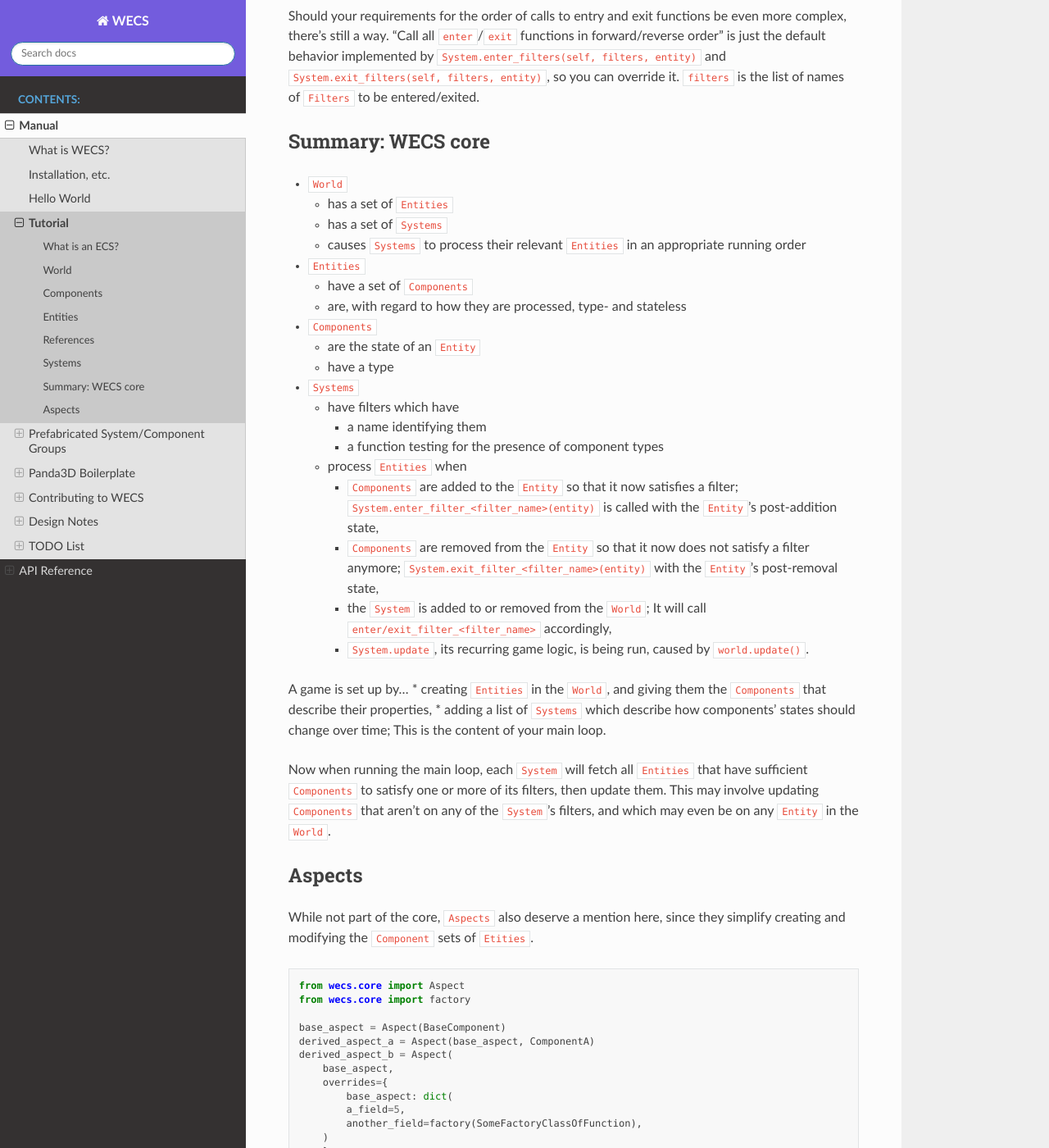
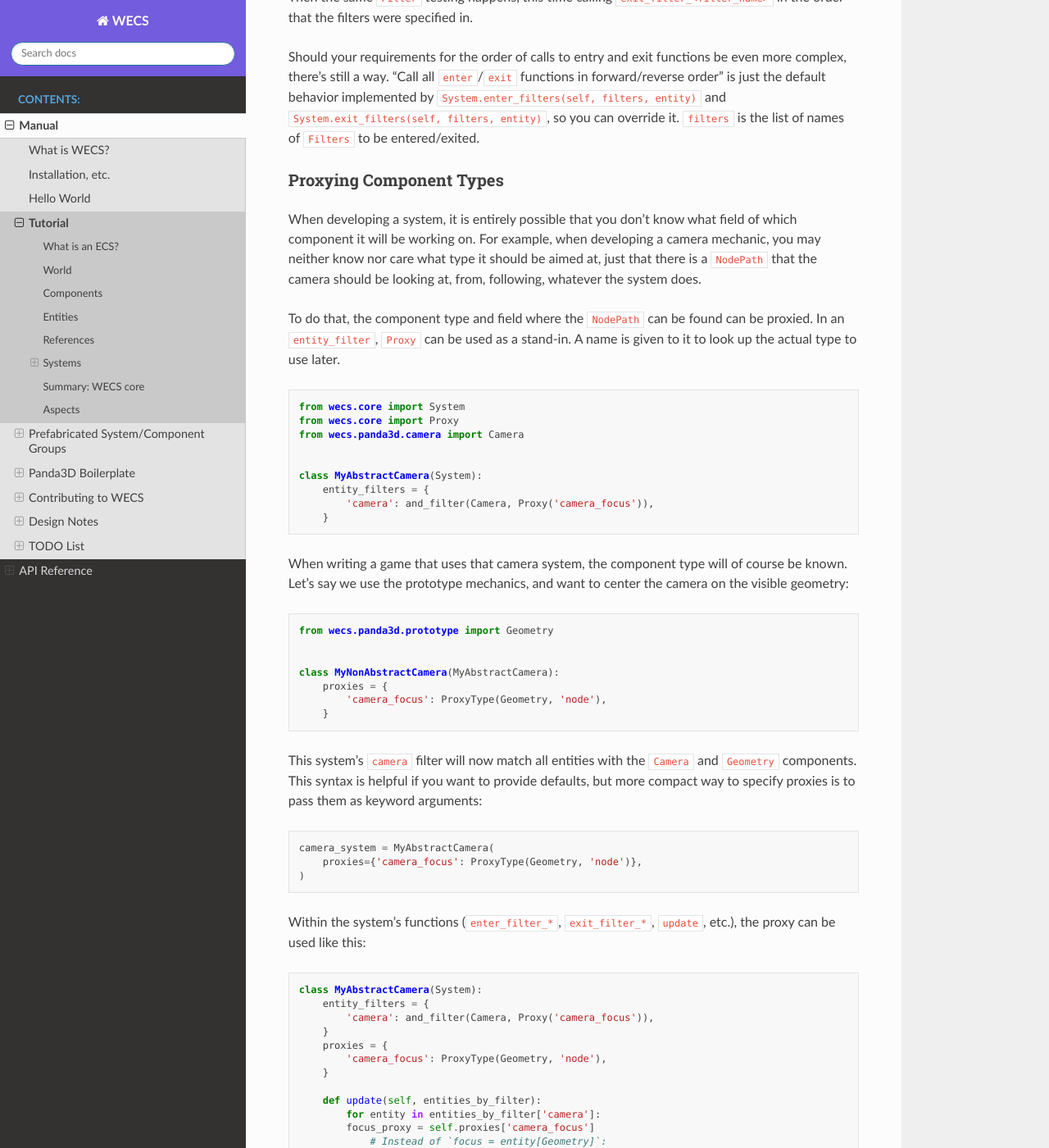
Before and after one commit to TheCheapestPixels/wecs, a Sphinx documentation site: the page built from docs/manual/tutorial.rst, in a window 1280 px wide and 1400 px high, scrolled down 3891 px. Shown: the whole window at 82% size. Built offline with Sphinx 7.4.7 and the Read the Docs theme 2.0.0, drawn with Linux system fonts in a browser that asks for light colours; some of the changed text lies outside the part shown.

Commit message:
Proxying component types. Refactored camera wrt proxies.

```diff
--- a/docs/api/wecs.panda3d.rst
+++ b/docs/api/wecs.panda3d.rst
@@ -16,5 +16,7 @@
    wecs.panda3d.character
    wecs.panda3d.clock
    wecs.panda3d.core
+   wecs.panda3d.debug
    wecs.panda3d.input
    wecs.panda3d.model
+   wecs.panda3d.prototype
--- a/docs/manual/tutorial.rst
+++ b/docs/manual/tutorial.rst
@@ -184,6 +184,9 @@
 ``update(self, entities_by_filter)`` function gets called, receiving a
 dictionary of all entities in each filter.
 
+Flushing
+~~~~~~~~
+
 Let’s deep-dive into the flush for a moment. The ``World`` has an
 ``addition_pool`` and a ``removal_pool`` to track which ``Entities``
 have pending additions or removals of ``Components``. When flushing, the
@@ -215,6 +218,78 @@
 ``System.enter_filters(self, filters, entity)`` and
 ``System.exit_filters(self, filters, entity)``, so you can override it.
 ``filters`` is the list of names of ``Filters`` to be entered/exited.
+
+Proxying Component Types
+~~~~~~~~~~~~~~~~~~~~~~~~
+
+When developing a system, it is entirely possible that you don’t know
+what field of which component it will be working on. For example, when
+developing a camera mechanic, you may neither know nor care what type it
+should be aimed at, just that there is a ``NodePath`` that the camera
+should be looking at, from, following, whatever the system does.
+
+To do that, the component type and field where the ``NodePath`` can be
+found can be proxied. In an ``entity_filter``, ``Proxy`` can be used as
+a stand-in. A name is given to it to look up the actual type to use
+later.
+
+.. code:: python
+
+   from wecs.core import System
+   from wecs.core import Proxy
+   from wecs.panda3d.camera import Camera
+
+
+   class MyAbstractCamera(System):
+       entity_filters = {
+           'camera': and_filter(Camera, Proxy('camera_focus')),
+       }
+
+When writing a game that uses that camera system, the component type
+will of course be known. Let’s say we use the prototype mechanics, and
+want to center the camera on the visible geometry:
+
+.. code:: python
+
+   from wecs.panda3d.prototype import Geometry
+
+
+   class MyNonAbstractCamera(MyAbstractCamera):
+       proxies = {
+           'camera_focus': ProxyType(Geometry, 'node'),
+       }
+
+This system’s ``camera`` filter will now match all entities with the
+``Camera`` and ``Geometry`` components. This syntax is helpful if you
+want to provide defaults, but more compact way to specify proxies is to
+pass them as keyword arguments:
+
+.. code:: python
+
+   camera_system = MyAbstractCamera(
+       proxies={'camera_focus': ProxyType(Geometry, 'node')},
+   )
+
+Within the system’s functions (``enter_filter_*``, ``exit_filter_*``,
+``update``, etc.), the proxy can be used like this:
+
+.. code:: python
+
+   class MyAbstractCamera(System):
+       entity_filters = {
+           'camera': and_filter(Camera, Proxy('camera_focus')),
+       }
+       proxies = {
+           'camera_focus': ProxyType(Geometry, 'node'),
+       }
+
+       def update(self, entities_by_filter):
+           for entity in entities_by_filter['camera']:
+           focus_proxy = self.proxies['camera_focus']
+               # Instead of `focus = entity[Geometry]`:
+           focus = entity[focus_proxy.component_type]
+               # Instead of `node = focus.node`:
+           node = focus_proxy.field(entity)
 
 Summary: WECS core
 ------------------
```
Also changed, not shown: docs/api/wecs.panda3d.debug.rst (added, +7 -0 lines), docs/api/wecs.panda3d.prototype.rst (added, +7 -0 lines), docs/manual/tutorial.md (+74 -0 lines), 3 other files.
